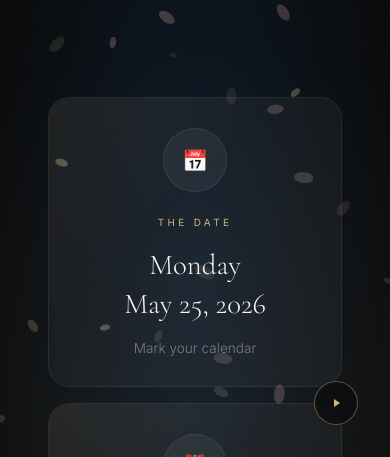
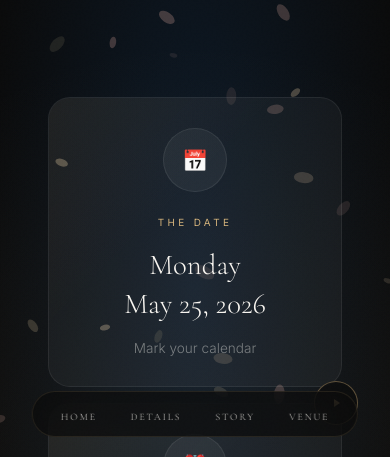
Before and after one commit to Akshay-2024/Wedding-invitation2, a plain HTML site: page index.html in a window 390 px wide. Shown: the part 387-844 px from the top of the page. Drawn offline with nearby package versions, Linux system fonts and the light colour scheme.

Commit message:
again updates

```diff
--- a/index.html
+++ b/index.html
@@ -26,7 +26,13 @@ body::before{content:'';position:fixed;inset:0;background-image:url("data:[embed
 
 nav{position:fixed;top:0;left:0;right:0;z-index:1000;padding:24px 48px;display:flex;align-items:center;justify-content:space-between;transition:background 0.4s,padding 0.4s;border-bottom:1px solid transparent}
 nav.scrolled{background:rgba(10,10,10,0.8);-webkit-backdrop-filter: blur(20px); backdrop-filter:blur(20px);padding:16px 48px;border-bottom-color:rgba(214,180,124,0.1)}
-.nav-logo{font-family:'Great Vibes',cursive;font-size:1.6rem;color:var(--gold)}
+.nav-logo{
+  font-family:'Great Vibes',cursive;
+  font-size:1.6rem;
+  color:var(--gold);
+  transition:all 0.35s ease;
+}
+
 .nav-links{display:flex;gap:36px;list-style:none}
 .nav-links a{font-family:'Cormorant Garamond',serif;font-size:0.8rem;letter-spacing:0.22em;text-transform:uppercase;color:rgba(248,245,240,0.7);text-decoration:none;transition:color 0.3s}
 .nav-links a:hover{color:var(--gold)}
@@ -266,12 +272,52 @@ section{padding:120px 48px;position:relative}
 @media(max-width:768px){
   nav{padding:20px 24px}
   nav.scrolled{padding:14px 24px}
-  .nav-links{display:none}
+  .nav-links{
+  position:fixed;
+  bottom:20px;
+  left:50%;
+  transform:translateX(-50%);
+  display:flex;
+  gap:10px;
+  padding:12px 16px;
+  border-radius:999px;
+  background:rgba(10,10,10,0.72);
+  -webkit-backdrop-filter: blur(20px);
+  backdrop-filter:blur(18px);
+  -webkit-backdrop-filter:blur(18px);
+  border:1px solid rgba(214,180,124,0.12);
+  z-index:1001;
+}
+
+.nav-links li{
+  list-style:none;
+}
+
+.nav-links a{
+  font-size:0.62rem;
+  letter-spacing:0.18em;
+  padding:10px 12px;
+  border-radius:999px;
+  color:rgba(248,245,240,0.7);
+  transition:all 0.3s ease;
+  white-space:nowrap;
+}
+
+.nav-links a:hover{
+  background:rgba(214,180,124,0.12);
+  color:var(--gold);
+}
+
   section{padding:80px 24px}
   .story-inner{grid-template-columns:1fr;gap:40px}
   .story-visual{opacity:1;transform:none}
   .venue-grid{grid-template-columns:1fr}
 
+  nav.scrolled .nav-logo{
+  opacity:0;
+  transform:translateY(-10px);
+  pointer-events:none;
+}
 }
 #details{
   scroll-margin-top:120px;
```
